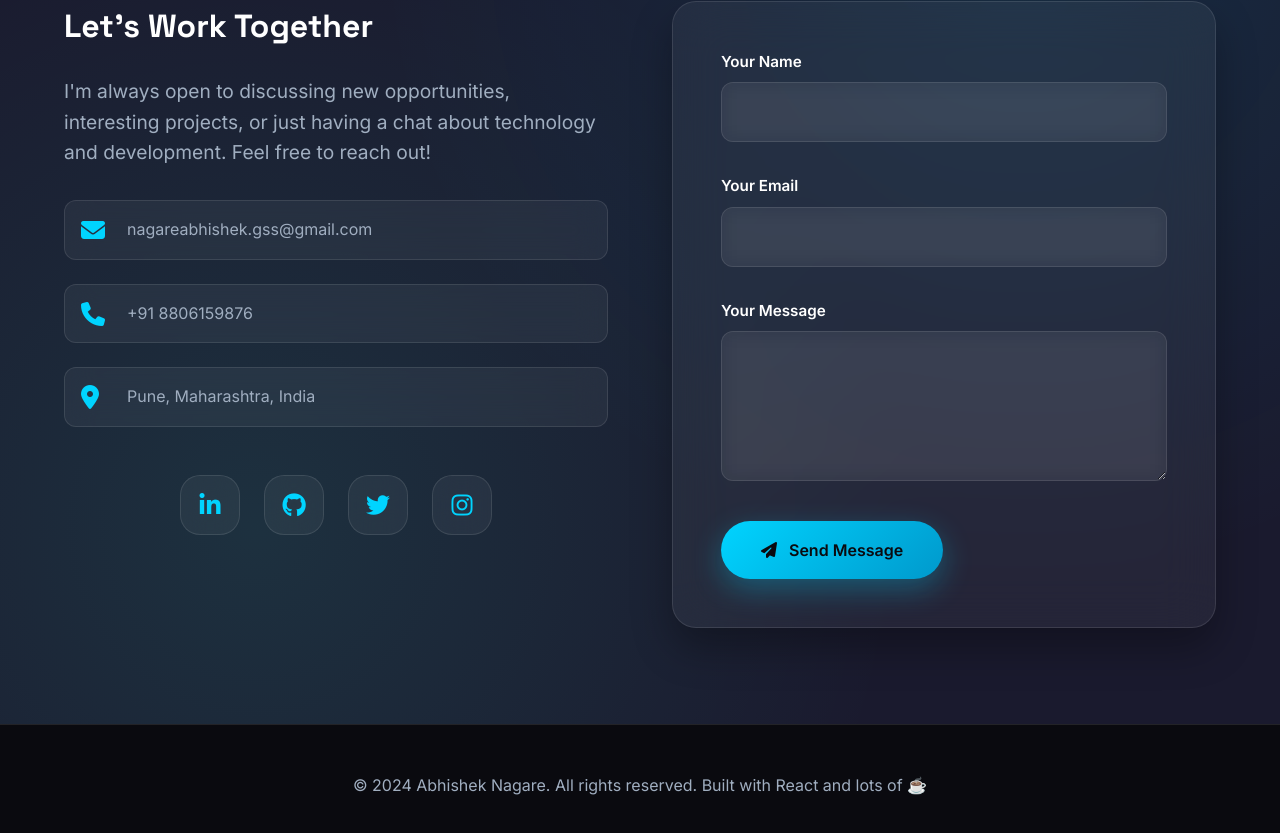
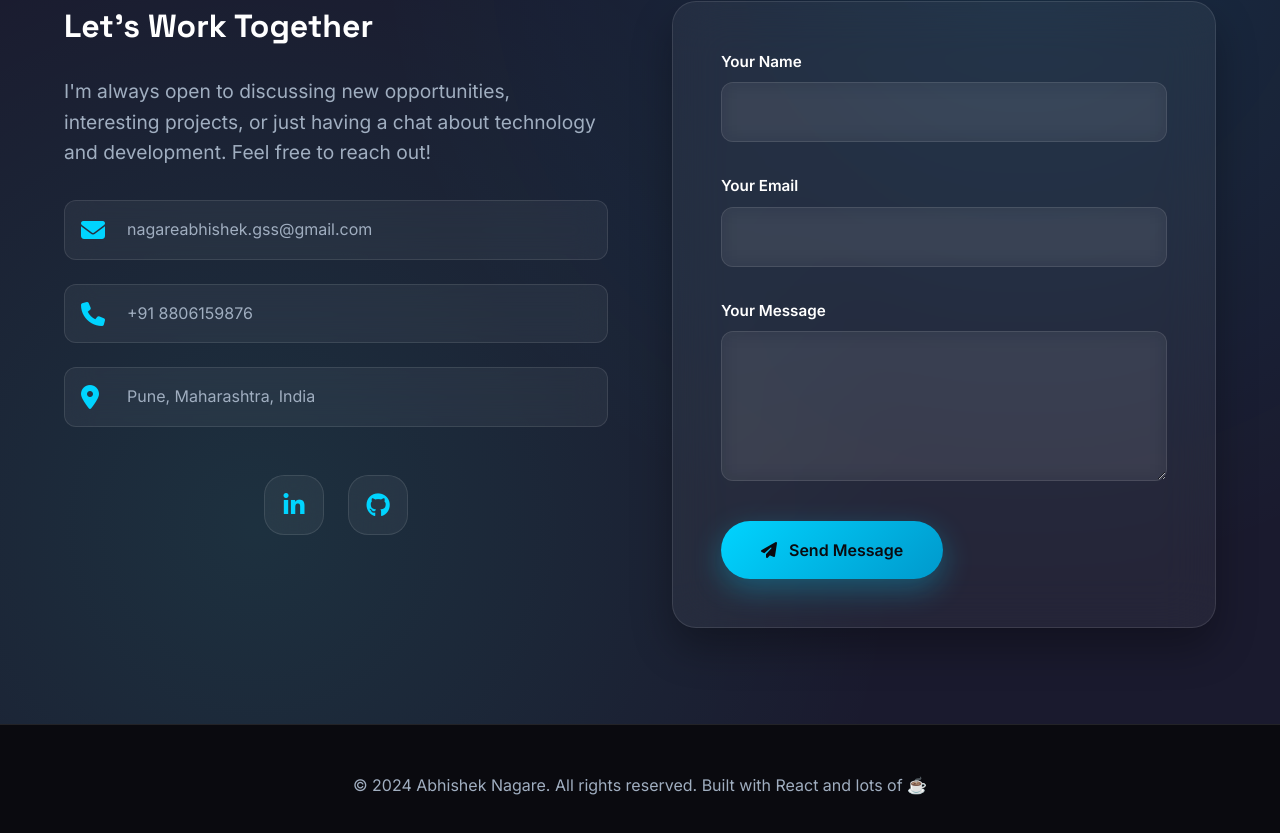
Before and after one commit to Abhinagare97/Portfoilio_Website, a React (Vite) app: page / in a window 1280 px wide. Shown: the part 6655-7488 px from the top of the page. Built offline with nearby package versions, Linux system fonts and the light colour scheme.

Commit message:
added social links

```diff
--- a/index.html
+++ b/index.html
@@ -5,7 +5,7 @@
     <meta charset="UTF-8" />
     <link rel="icon" type="image/svg+xml" href="/vite.svg" />
     <meta name="viewport" content="width=device-width, initial-scale=1.0" />
-    <title>Hi Abhishek Nagare</title>
+    <title>Abhishek Nagare</title>
   </head>
   <body>
     <div id="root"></div>
--- a/src/App.jsx
+++ b/src/App.jsx
@@ -443,18 +443,14 @@ function App() {
               </div>
 
               <div className="social-links">
-                <a href="#" className="social-link">
+                <a href="https://www.linkedin.com/in/abhisheknagare9/" className="social-link">
                   <i className="fab fa-linkedin-in"></i>
                 </a>
-                <a href="#" className="social-link">
+                <a href="https://github.com/Abhinagare97" className="social-link">
                   <i className="fab fa-github"></i>
                 </a>
-                <a href="#" className="social-link">
-                  <i className="fab fa-twitter"></i>
-                </a>
-                <a href="#" className="social-link">
-                  <i className="fab fa-instagram"></i>
-                </a>
+
+
               </div>
             </div>
 
```
